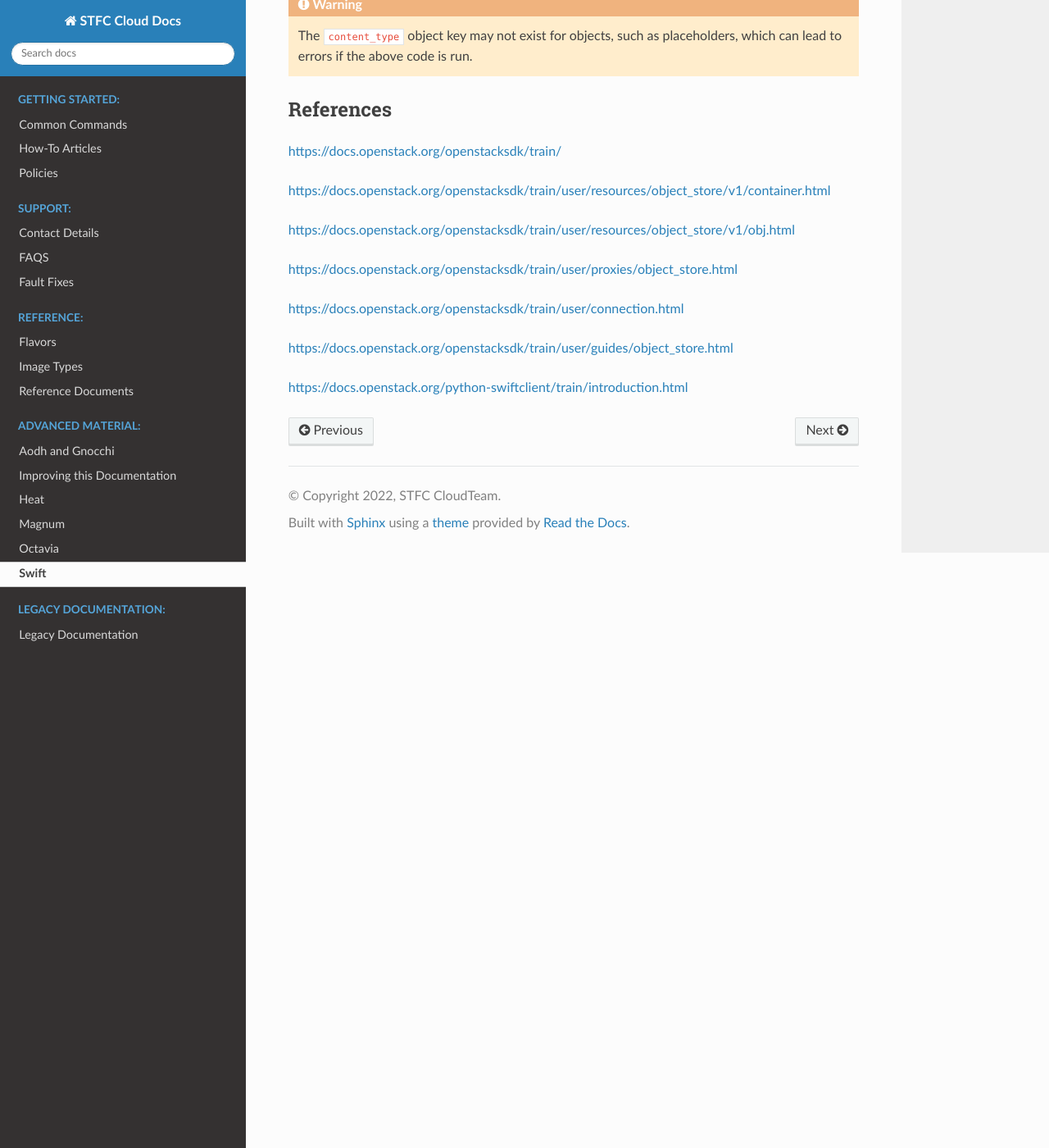
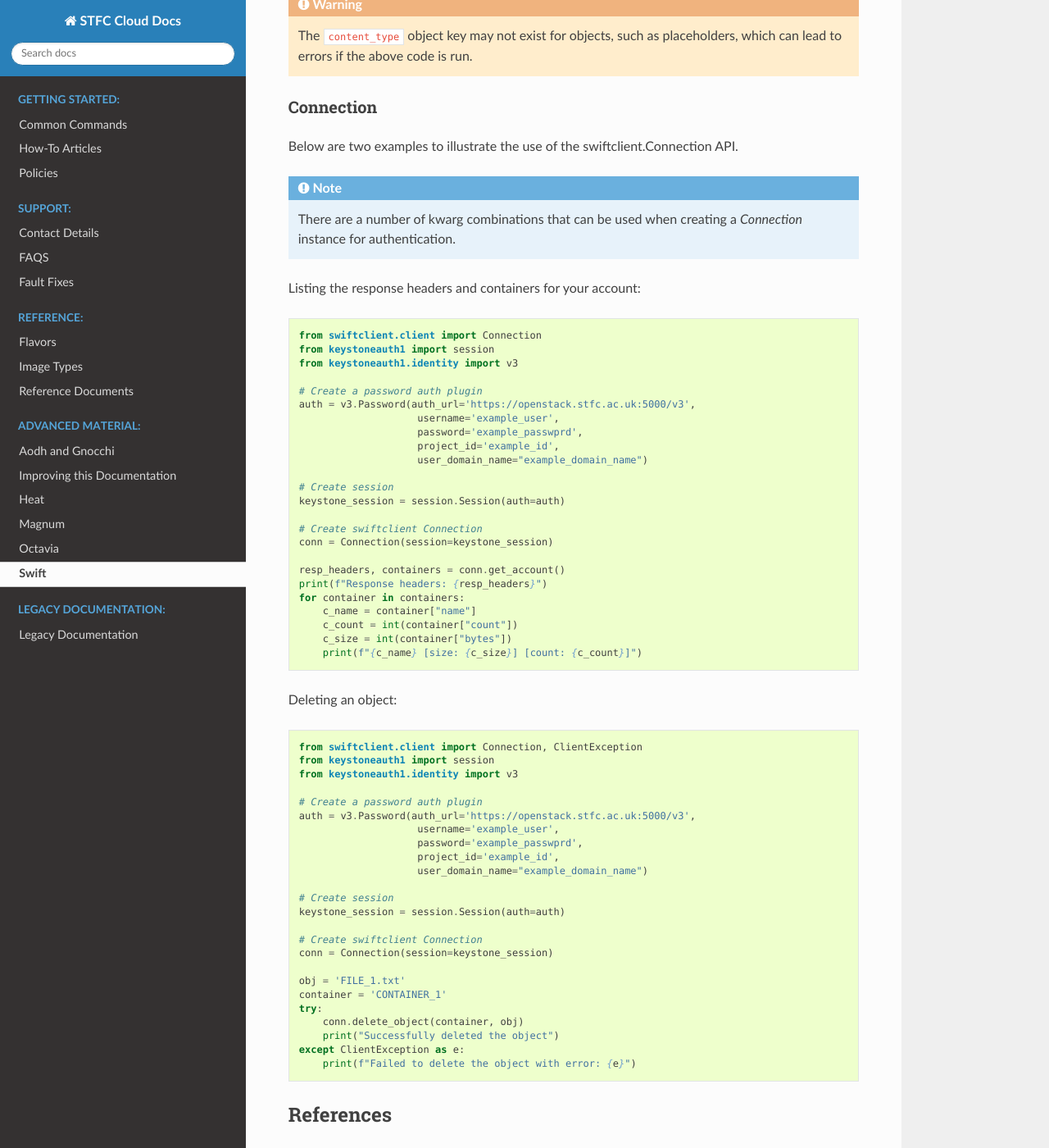
Before and after one commit to stfc/cloud-docs, a Sphinx documentation site: the page built from source/Swift/PythonSDK.rst, in a window 1280 px wide and 1400 px high, scrolled down 6545 px. Shown: the whole window at 82% size. Built offline with Sphinx 7.4.7 and the Read the Docs theme 2.0.0, drawn with Linux system fonts in a browser that asks for light colours.

Commit message:
Add SDK Connection notes

```diff
--- a/source/Swift/PythonSDK.rst
+++ b/source/Swift/PythonSDK.rst
@@ -351,6 +351,78 @@ Listing and downloading all text files in a container:
     The ``content_type`` object key may not exist for objects, such as placeholders, which can lead to errors if the above code is run.
 
 
+.. _swift_sdk_connection:
+
+Connection
+------------
+
+Below are two examples to illustrate the use of the swiftclient.Connection API.
+
+.. note::
+
+    There are a number of kwarg combinations that can be used when creating a `Connection` instance for authentication.
+
+
+Listing the response headers and containers for your account:
+
+.. code-block:: python
+
+    from swiftclient.client import Connection
+    from keystoneauth1 import session
+    from keystoneauth1.identity import v3
+
+    # Create a password auth plugin
+    auth = v3.Password(auth_url='https://openstack.stfc.ac.uk:5000/v3',
+                        username='example_user',
+                        password='example_passwprd',
+                        project_id='example_id',
+                        user_domain_name="example_domain_name")
+
+    # Create session
+    keystone_session = session.Session(auth=auth)
+
+    # Create swiftclient Connection
+    conn = Connection(session=keystone_session)
+
+    resp_headers, containers = conn.get_account()
+    print(f"Response headers: {resp_headers}")
+    for container in containers:
+        c_name = container["name"]
+        c_count = int(container["count"])
+        c_size = int(container["bytes"])
+        print(f"{c_name} [size: {c_size}] [count: {c_count}]")
+
+
+Deleting an object:
+
+.. code-block:: python
+
+    from swiftclient.client import Connection, ClientException
+    from keystoneauth1 import session
+    from keystoneauth1.identity import v3
+
+    # Create a password auth plugin
+    auth = v3.Password(auth_url='https://openstack.stfc.ac.uk:5000/v3',
+                        username='example_user',
+                        password='example_passwprd',
+                        project_id='example_id',
+                        user_domain_name="example_domain_name")
+
+    # Create session
+    keystone_session = session.Session(auth=auth)
+
+    # Create swiftclient Connection
+    conn = Connection(session=keystone_session)
+
+    obj = 'FILE_1.txt'
+    container = 'CONTAINER_1'
+    try:
+        conn.delete_object(container, obj)
+        print("Successfully deleted the object")
+    except ClientException as e:
+        print(f"Failed to delete the object with error: {e}")
+
+
 ----------
 References
 ----------
```
